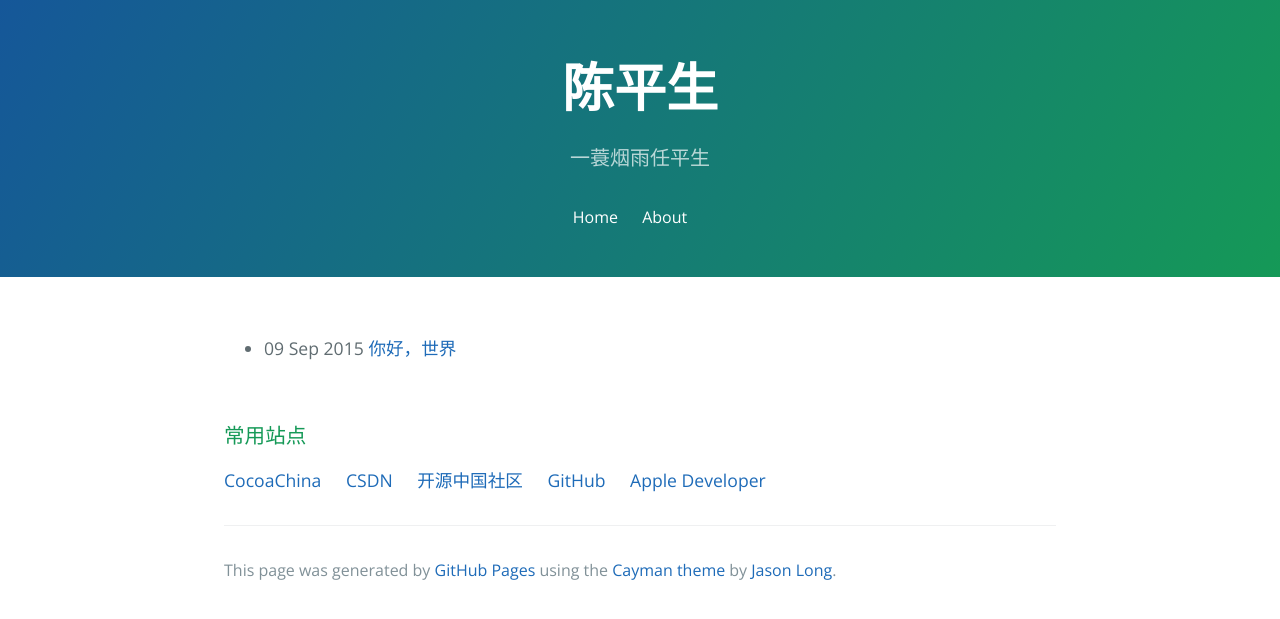
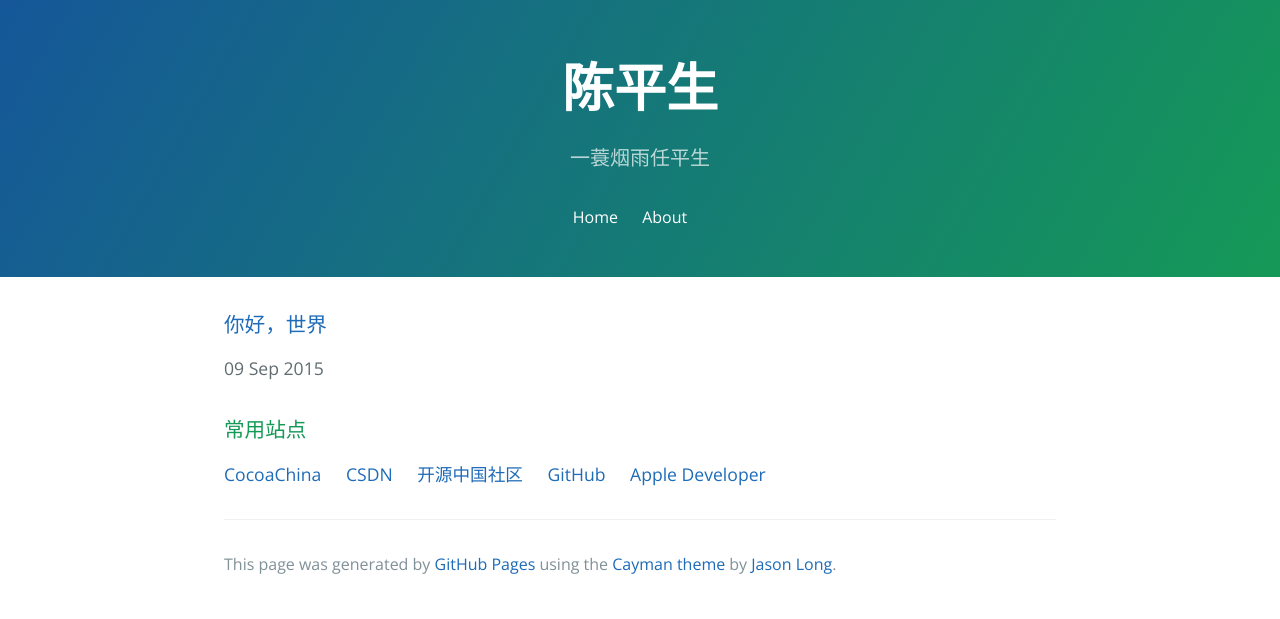
Before and after one commit to ChenPingSheng/ChenPingSheng.github.io, a Jekyll site: the page built from index.html, in a window 1280 px wide. Shown: the top 619 px of the page. Built offline with Jekyll 4.4.1, drawn with Linux system fonts in a browser that asks for light colours.

Commit message:
Modify index

```diff
--- a/index.html
+++ b/index.html
@@ -1,9 +1,11 @@
 ---
 layout: default
-title: 我的Blog
+title: 陈平生
 ---
-<ul>
-　　{% for post in site.posts %}
-　　　　<li>{{ post.date | date_to_string }} <a href="{{ site.baseurl }}{{ post.url }}">{{ post.title }}</a></li>
-　　{% endfor %}
-</ul>
+
+{% for post in site.posts %}
+	<div>
+		<h3><a href="{{ site.baseurl }}{{ post.url }}">{{ post.title }}</a></h3>
+		{{ post.date | date_to_string }}
+	</div>
+{% endfor %}
```
